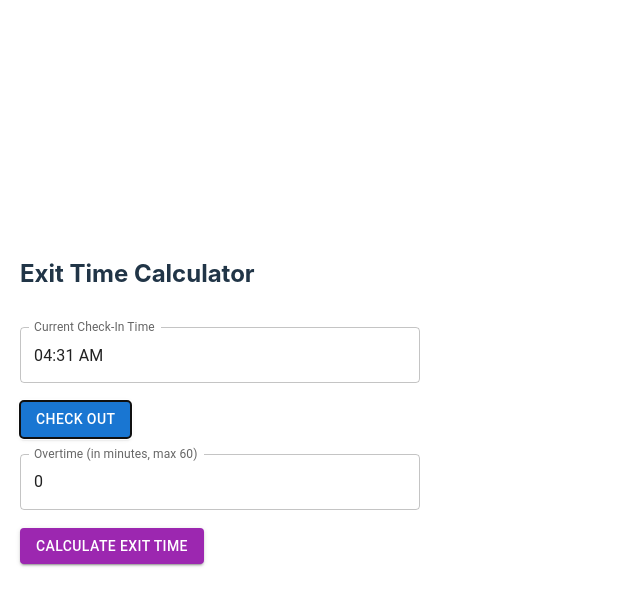
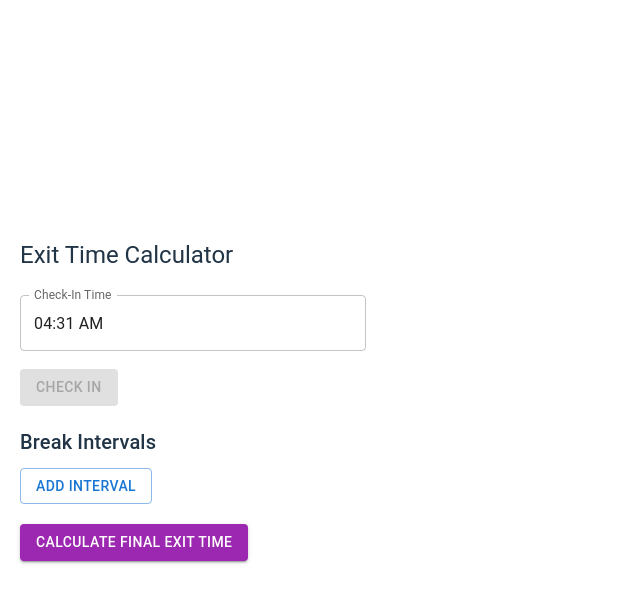
Before and after one commit to aswinthulasir/exit_react_aramis, a React (Vite) app: page / in a window 1280 px wide. Both pictures are taken after a click on the button "CHECK IN". Shown: the top 606 px of the page, without its empty margins (0-640 px from the left). Built offline with nearby package versions, Linux system fonts and the light colour scheme.

Commit message:
Interval Commit

```diff
--- a/src/App.jsx
+++ b/src/App.jsx
@@ -1,5 +1,5 @@
 import { useState } from "react";
-import { TextField, Button } from "@mui/material";
+import { TextField, Button, Grid, Typography } from "@mui/material";
 import { LocalizationProvider, TimePicker } from "@mui/x-date-pickers";
 import { AdapterDayjs } from "@mui/x-date-pickers/AdapterDayjs";
 import dayjs from "dayjs";
@@ -8,77 +8,103 @@ import duration from "dayjs/plugin/duration";
 dayjs.extend(duration);
 
 function App() {
-  const [checkInOutTimes, setCheckInOutTimes] = useState([]);
-  const [currentCheckIn, setCurrentCheckIn] = useState(null);
-  const [overtime, setOvertime] = useState(0);
+  const [checkInTime, setCheckInTime] = useState(null);
+  const [intervals, setIntervals] = useState([]);
   const [finalExitTime, setFinalExitTime] = useState(null);
 
-  const handleCheckInOut = () => {
-    if (!currentCheckIn) {
-      setCurrentCheckIn(dayjs());
-    } else {
-      setCheckInOutTimes([...checkInOutTimes, { checkIn: currentCheckIn, checkOut: dayjs() }]);
-      setCurrentCheckIn(null);
+  const handleCheckIn = () => {
+    if (!checkInTime) {
+      setCheckInTime(dayjs());
     }
   };
 
-  const handleOvertimeChange = (event) => {
-    const minutes = Math.min(60, Math.max(0, parseInt(event.target.value, 10) || 0));
-    setOvertime(minutes);
+  const handleAddInterval = () => {
+    setIntervals([...intervals, { exitTime: null, reEntryTime: null }]);
+  };
+
+  const handleIntervalChange = (index, key, value) => {
+    const updatedIntervals = [...intervals];
+    updatedIntervals[index][key] = value;
+    setIntervals(updatedIntervals);
   };
 
   const calculateExitTime = () => {
-    if (checkInOutTimes.length === 0 && !currentCheckIn) {
+    if (!checkInTime) {
       setFinalExitTime("No check-in recorded");
       return;
     }
 
-    let totalMinutes = 0;
-    let firstCheckIn = checkInOutTimes[0]?.checkIn || currentCheckIn;
+    let totalIntervalMinutes = 0;
 
-    checkInOutTimes.forEach(({ checkIn, checkOut }) => {
-      totalMinutes += checkOut.diff(checkIn, "minute");
+    intervals.forEach(({ exitTime, reEntryTime }) => {
+      if (exitTime && reEntryTime) {
+        totalIntervalMinutes += reEntryTime.diff(exitTime, "minute");
+      }
     });
 
-    if (currentCheckIn) {
-      totalMinutes += dayjs().diff(currentCheckIn, "minute");
-    }
+    const requiredMinutes = 8.5 * 60 + totalIntervalMinutes;
+    const adjustedExitTime = checkInTime.add(requiredMinutes, "minute");
 
-    const requiredMinutes = 8.5 * 60;
-    const adjustedExitTime = firstCheckIn.add(requiredMinutes - overtime, "minute");
     setFinalExitTime(adjustedExitTime.format("hh:mm A"));
   };
 
   return (
-    <div style={{ padding: "20px", maxWidth: "400px", margin: "auto" }}>
-      <h2>Exit Time Calculator</h2>
+    <div style={{ padding: "20px", maxWidth: "500px", margin: "auto" }}>
+      <Typography variant="h5" gutterBottom>Exit Time Calculator</Typography>
+
       <LocalizationProvider dateAdapter={AdapterDayjs}>
         <TimePicker
-          label="Current Check-In Time"
-          value={currentCheckIn}
-          onChange={setCurrentCheckIn}
+          label="Check-In Time"
+          value={checkInTime}
+          onChange={setCheckInTime}
           renderInput={(params) => <TextField {...params} fullWidth margin="normal" />}
         />
       </LocalizationProvider>
 
-      <Button variant="contained" color="primary" onClick={handleCheckInOut} style={{ marginTop: "10px" }}>
-        {currentCheckIn ? "Check Out" : "Check In"}
+      <Button variant="contained" color="primary" onClick={handleCheckIn} style={{ marginTop: "10px" }} disabled={!!checkInTime}>
+        Check In
       </Button>
 
-      <TextField
-        label="Overtime (in minutes, max 60)"
-        type="number"
-        value={overtime}
-        onChange={handleOvertimeChange}
-        fullWidth
-        margin="normal"
-      />
+      {checkInTime && (
+        <>
+          <Typography variant="h6" style={{ marginTop: "20px" }}>Break Intervals</Typography>
 
-      <Button variant="contained" color="secondary" onClick={calculateExitTime} style={{ marginTop: "10px" }}>
-        Calculate Exit Time
-      </Button>
+          {intervals.map((interval, index) => (
+            <Grid container spacing={2} key={index} style={{ marginTop: "10px" }}>
+              <Grid item xs={6}>
+                <LocalizationProvider dateAdapter={AdapterDayjs}>
+                  <TimePicker
+                    label="Exit Time"
+                    value={interval.exitTime}
+                    onChange={(value) => handleIntervalChange(index, "exitTime", value)}
+                    renderInput={(params) => <TextField {...params} fullWidth />}
+                  />
+                </LocalizationProvider>
+              </Grid>
+              <Grid item xs={6}>
+                <LocalizationProvider dateAdapter={AdapterDayjs}>
+                  <TimePicker
+                    label="Re-entry Time"
+                    value={interval.reEntryTime}
+                    onChange={(value) => handleIntervalChange(index, "reEntryTime", value)}
+                    renderInput={(params) => <TextField {...params} fullWidth />}
+                  />
+                </LocalizationProvider>
+              </Grid>
+            </Grid>
+          ))}
 
-      {finalExitTime && <h3 style={{ marginTop: "20px" }}>Final Exit Time: {finalExitTime}</h3>}
+          <Button variant="outlined" onClick={handleAddInterval} style={{ marginTop: "10px" }}>
+            Add Interval
+          </Button>
+
+          <Button variant="contained" color="secondary" onClick={calculateExitTime} style={{ marginTop: "20px", display: "block" }}>
+            Calculate Final Exit Time
+          </Button>
+
+          {finalExitTime && <Typography variant="h6" style={{ marginTop: "20px" }}>Final Exit Time: {finalExitTime}</Typography>}
+        </>
+      )}
     </div>
   );
 }
```
